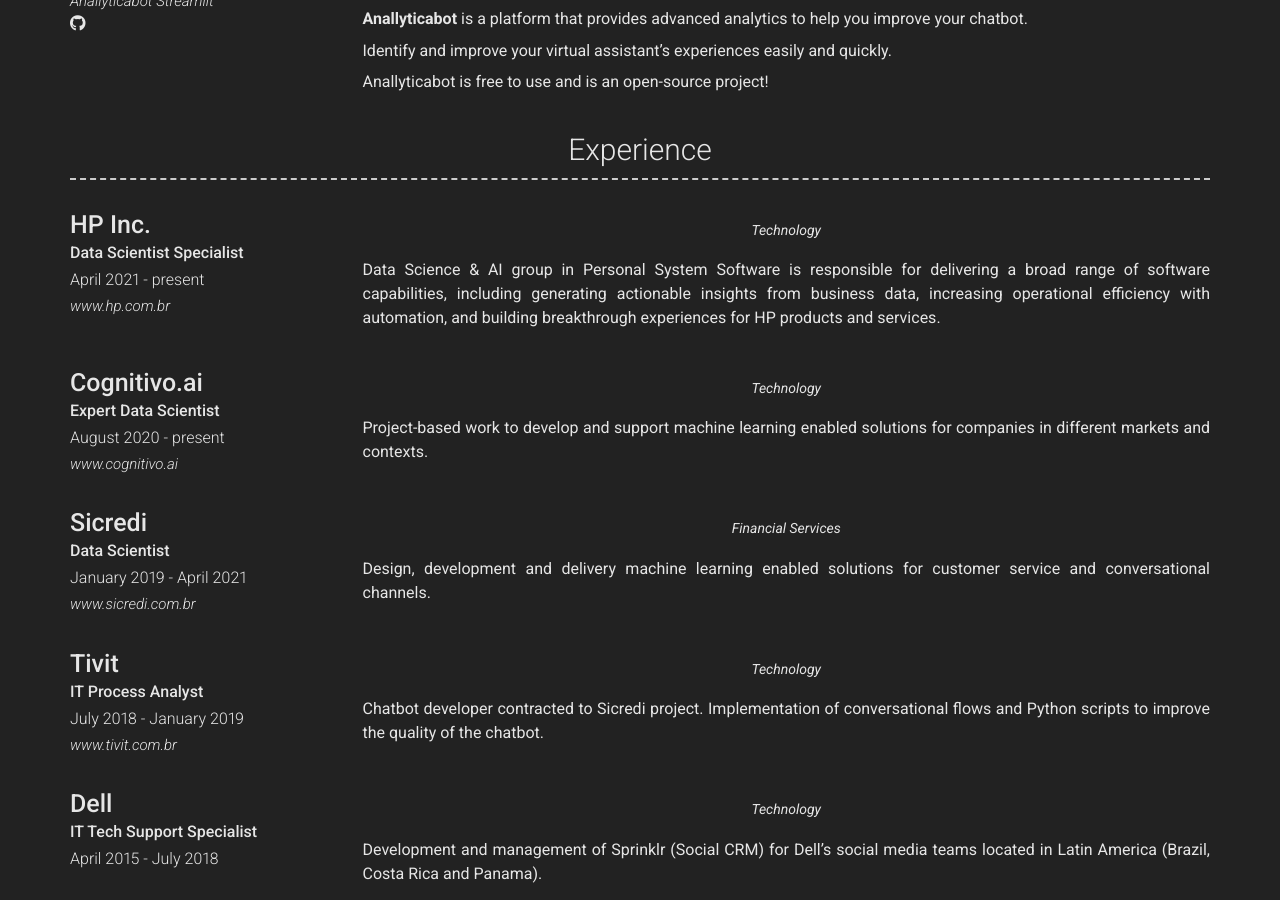
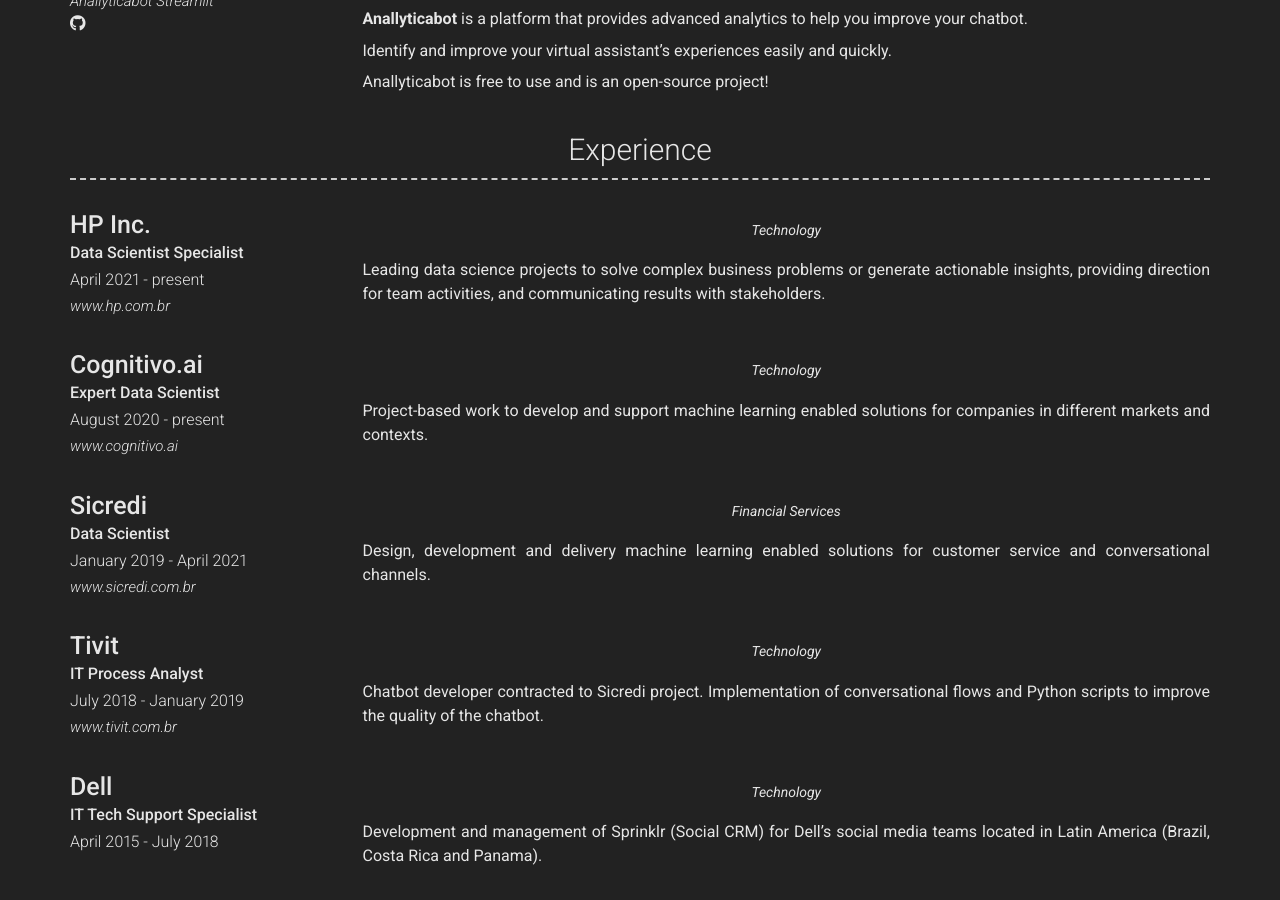
Before and after one commit to DougTrajano/resume, a Jekyll site: the page built from index.md, in a window 1280 px wide and 900 px high, scrolled down 728 px. Built offline with Jekyll 4.4.1, drawn with Linux system fonts in a browser that asks for light colours; nearby versions of some CDN libraries.

Commit message:
Update HP description

```diff
--- a/_config.yml
+++ b/_config.yml
@@ -94,7 +94,7 @@ content:
         quote: >
           Technology
         description: | # this will include new lines to allow paragraphs
-          Data Science & AI group in Personal System Software is responsible for delivering a broad range of software capabilities, including generating actionable insights from business data, increasing operational efficiency with automation, and building breakthrough experiences for HP products and services.
+          Leading data science projects to solve complex business problems or generate actionable insights, providing direction for team activities, and communicating results with stakeholders.
       - layout: left
         title: Cognitivo.ai
         sub_title: Expert Data Scientist
```
